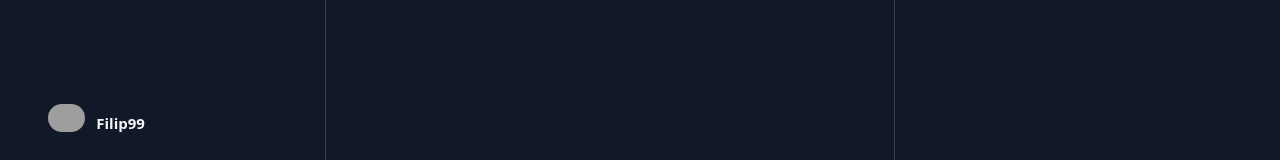
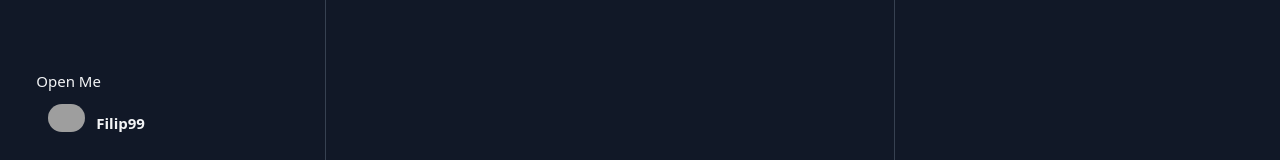
Before and after one commit to edmhok/hatud, a SvelteKit app: page / in a window 1280 px wide. Shown: the part 636-796 px from the top of the page. Built offline with nearby package versions, Linux system fonts and the light colour scheme; grey boxes are pictures that could not be loaded; some icons are missing.

Commit message:
popup component

```diff
--- a/jsconfig.json
+++ b/jsconfig.json
@@ -1,11 +1,13 @@
-
 {
     "extends": "./.svelte-kit/tsconfig.json",
     "compilerOptions": {
       "baseUrl": ".",
       "paths": {
         "@components/*": ["./src/components/*"],
-      }
+        "$lib":["./src/lib"],
+        "$lib/*":["./src/lib/*"]
+      },
+
     },
     "include": ["src/**/*.d.ts", "src/**/*.js", "src/**/*.svelte"]
 }
--- a/src/components/sidebars/NavSidebar.svelte
+++ b/src/components/sidebars/NavSidebar.svelte
@@ -1,4 +1,5 @@
 <script>
+	import Popup from '@components/utils/Popup.svelte';
 	import TiSocialFlickr from 'svelte-icons/ti/TiSocialFlickr.svelte';
 	import { navLinks } from './navLinks';
 </script>
@@ -50,6 +51,7 @@
 				</div>
 				<!-- PROFILE MENU -->
 				<div class="flex-it my-3 hover:cursor-pointer">
+					<Popup />
 					<div
 						class="flex-it items-center flex-row p-3 rounded-3xl hover:bg-gray-800 hover:rounded-3xl transition duration-200 cursor-pointer"
 					>
--- /dev/null
+++ b/src/components/utils/Popup.svelte
@@ -0,0 +1,10 @@
+<script>
+	let isOpen = false;
+</script>
+
+<div class="relative">
+	<button on:click={() => (isOpen = true)}>Open Me </button>
+	{#if isOpen}
+		<div class="flex-it w-20 h-20 fixed bg-black bottom-10 popup">Hello World</div>
+	{/if}
+</div>
```
